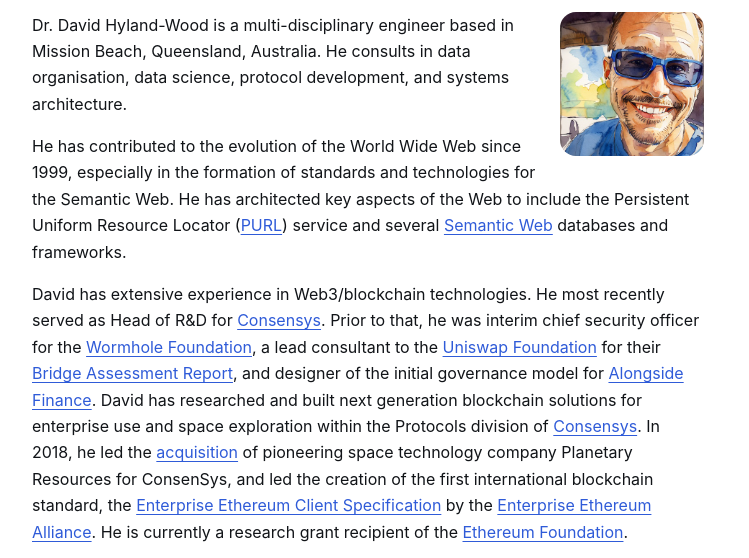
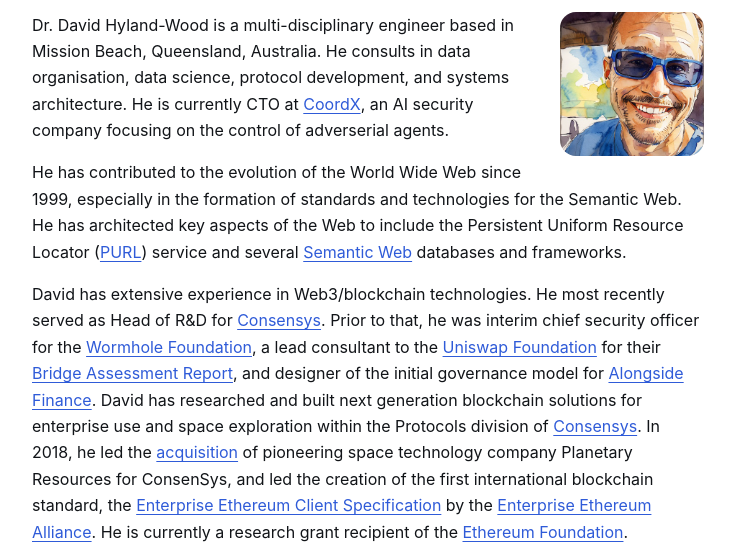
Before and after one commit to prototypo/hyland-wood.org, a plain HTML site: page docs/about.html in a window 1280 px wide. Shown: the part 230-788 px from the top of the page, without its empty margins (120-869 px from the left). Drawn offline with Linux system fonts and the light colour scheme.

Commit message:
CoordX update

```diff
--- a/docs/about.html
+++ b/docs/about.html
@@ -31,7 +31,7 @@
 <div class="prose">
 <h1>About</h1>
 <img class="float" src="images/DHW%20headshot%20cartoon%202024%20400x400.jpg" alt="Cartoon portrait of David Hyland-Wood" width="144" height="144">
-<p>Dr. David Hyland-Wood is a multi-disciplinary engineer based in Mission Beach, Queensland, Australia. He consults in data organisation, data science, protocol development, and systems architecture.</p>
+<p>Dr. David Hyland-Wood is a multi-disciplinary engineer based in Mission Beach, Queensland, Australia. He consults in data organisation, data science, protocol development, and systems architecture. He is currently CTO at <a href="https://coordx.ai/">CoordX</a>, an AI security company focusing on the control of adverserial agents.</p>
 <p>He has contributed to the evolution of the World Wide Web since 1999, especially in the formation of standards and technologies for the Semantic Web. He has architected key aspects of the Web to include the Persistent Uniform Resource Locator (<a title="Persistent URLs" href="https://en.wikipedia.org/wiki/PURL">PURL</a>) service and several <a title="Semantic Web" href="http://www.w3.org/standards/semanticweb/">Semantic Web</a> databases and frameworks.</p>
 <p>David has extensive experience in Web3/blockchain technologies. He most recently served as Head of R&D for <a href="https://new.consensys.net/">Consensys</a>. Prior to that, he was interim chief security officer for the <a href="https://wormhole.foundation/">Wormhole Foundation</a>, a lead consultant to the <a href="https://www.uniswapfoundation.org">Uniswap Foundation</a> for their <a href="https://uniswap.notion.site/Bridge-Assessment-Report-0c8477afadce425abac9c0bd175ca382#76abf854dca74a2598e2a227263298c0">Bridge Assessment Report</a>, and designer of the initial governance model for <a href="https://alongside.xyz">Alongside Finance</a>. David has researched and built next generation blockchain solutions for enterprise use and space exploration within the Protocols division of <a href="https://new.consensys.net/">Consensys</a>. In 2018, he led the <a href="https://www.planetaryresources.com/2018/10/consensys-acquires-planetary-resources/">acquisition</a> of pioneering space technology company Planetary Resources for ConsenSys, and led the creation of the first international blockchain standard, the <a href="https://github.com/EntEthAlliance/client-spec">Enterprise Ethereum Client Specification</a> by the <a href="https://entethalliance.org">Enterprise Ethereum Alliance</a>. He is currently a research grant recipient of the <a href="https://ethereum.foundation">Ethereum Foundation</a>.</p>
 <p>He was the founding Deputy Director of the <a href="https://www.griffith.edu.au/defence-network">Griffith University Defence Network</a> from 2022-24.</p>
```
Also changed, not shown: docs/shortbio.html (+1 -1 lines).
